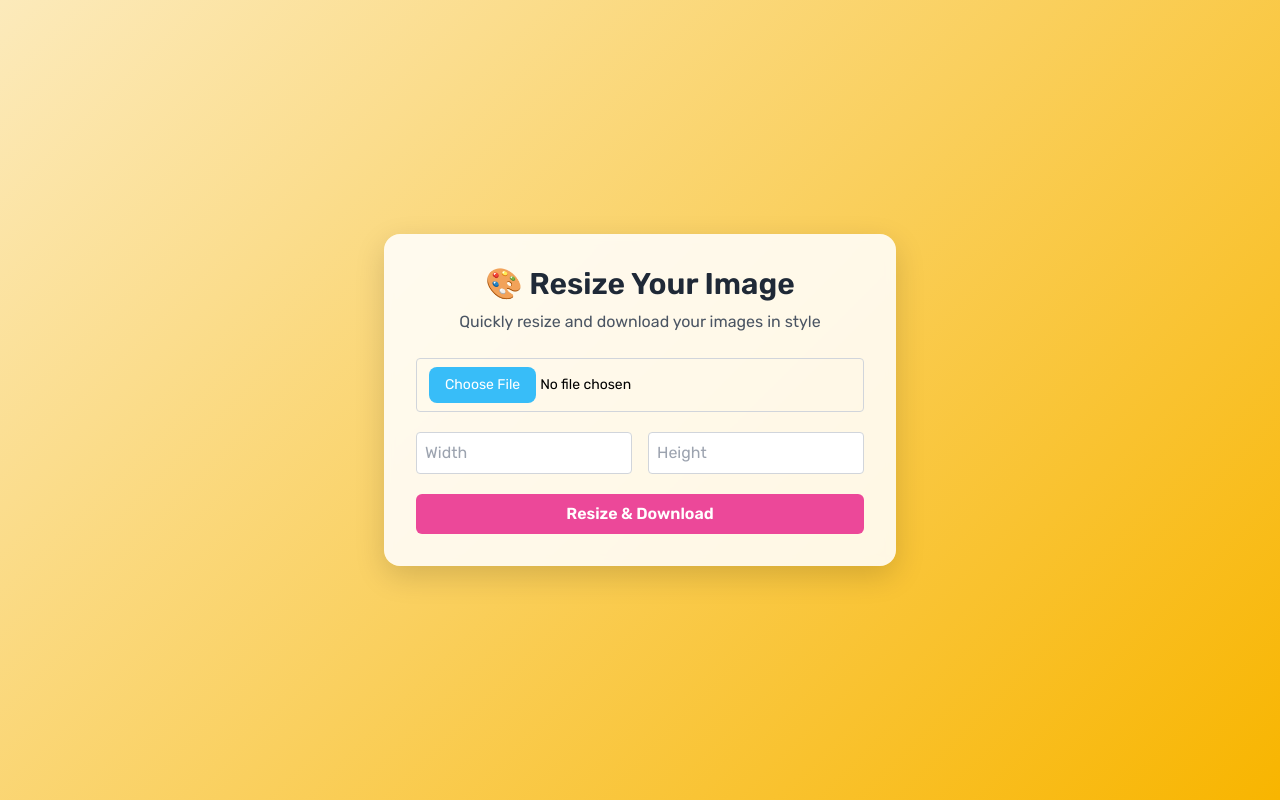
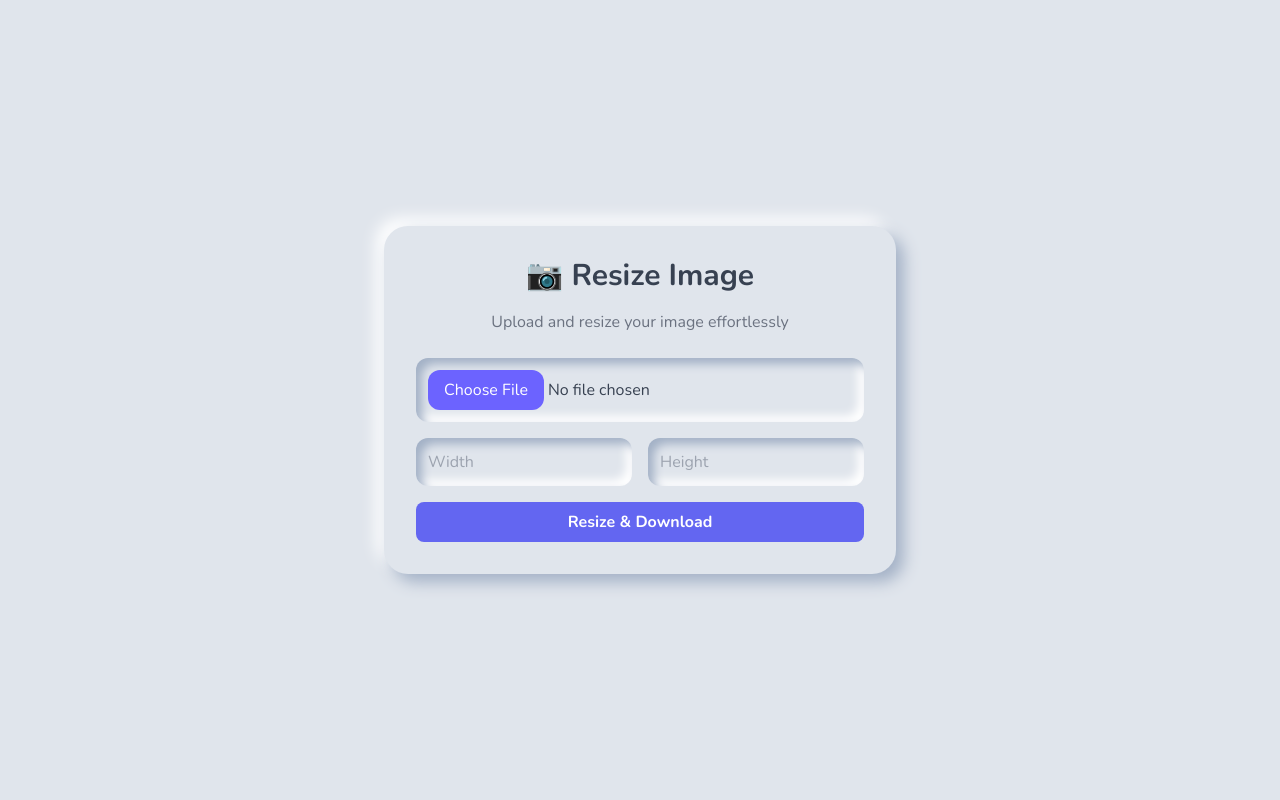
Before and after one commit to naumanshah1/python-image-resizer, a Flask app: page / in a window 1280 px wide. Run offline with Flask 2, Linux system fonts and the light colour scheme.

Commit message:
✨ Add minimal neumorphic UI

```diff
--- a/templates/index.html
+++ b/templates/index.html
@@ -4,56 +4,64 @@
   <meta charset="UTF-8" />
   <meta name="viewport" content="width=device-width, initial-scale=1.0" />
   <title>Image Resizer</title>
-  <link href="https://cdn.jsdelivr.net/npm/tailwindcss@2.2.19/dist/tailwind.min.css" rel="stylesheet" />
-  <link href="https://fonts.googleapis.com/css2?family=Rubik:wght@400;600&display=swap" rel="stylesheet" />
+  <link href="https://cdn.jsdelivr.net/npm/tailwindcss@2.2.19/dist/tailwind.min.css" rel="stylesheet">
+  <link href="https://fonts.googleapis.com/css2?family=Nunito:wght@400;700&display=swap" rel="stylesheet">
   <style>
     body {
-      font-family: 'Rubik', sans-serif;
-      background: linear-gradient(135deg, #fceabb 0%, #f8b500 100%);
+      font-family: 'Nunito', sans-serif;
+      background: #e0e5ec;
     }
-    .card {
-      background-color: #ffffffdd;
-      border-radius: 1rem;
-      box-shadow: 0 10px 30px rgba(0, 0, 0, 0.15);
-      backdrop-filter: blur(5px);
+    .neumorphic {
+      background: #e0e5ec;
+      border-radius: 1.5rem;
+      box-shadow: 8px 8px 16px #a3b1c6, -8px -8px 16px #ffffff;
+      padding: 2rem;
+    }
+    .neumorphic-input {
+      background: #e0e5ec;
+      border: none;
+      box-shadow: inset 6px 6px 10px #a3b1c6, inset -6px -6px 10px #ffffff;
+      border-radius: 0.75rem;
+      padding: 0.75rem;
+      width: 100%;
     }
     input::file-selector-button {
-      background: #38bdf8;
+      background-color: #6c63ff;
       color: white;
+      border: none;
       padding: 0.5rem 1rem;
-      border: none;
-      border-radius: 8px;
+      border-radius: 0.75rem;
       cursor: pointer;
     }
     input::file-selector-button:hover {
-      background: #0ea5e9;
+      background-color: #574fd6;
     }
   </style>
 </head>
 <body class="flex items-center justify-center min-h-screen p-4">
 
-  <div class="card p-8 w-full max-w-lg text-center">
-    <h1 class="text-3xl font-semibold text-gray-800 mb-2">🎨 Resize Your Image</h1>
-    <p class="text-gray-600 mb-6">Quickly resize and download your images in style</p>
+  <div class="neumorphic w-full max-w-lg text-center">
+    <h1 class="text-3xl font-bold text-gray-700 mb-4">📷 Resize Image</h1>
+    <p class="text-gray-500 mb-6">Upload and resize your image effortlessly</p>
 
-    <form action="/" method="POST" enctype="multipart/form-data" class="space-y-5">
-      <input type="file" name="image" accept="image/*" class="block w-full border border-gray-300 rounded px-3 py-2 text-sm" required />
+    <form action="/" method="POST" enctype="multipart/form-data" class="space-y-4">
+      <input type="file" name="image" accept="image/*" class="neumorphic-input text-gray-700" required />
 
-      <div class="flex gap-4 justify-center">
-        <input type="number" name="width" placeholder="Width" class="w-1/2 p-2 rounded border border-gray-300" required />
-        <input type="number" name="height" placeholder="Height" class="w-1/2 p-2 rounded border border-gray-300" required />
+      <div class="flex gap-4">
+        <input type="number" name="width" placeholder="Width" class="neumorphic-input text-gray-700" required />
+        <input type="number" name="height" placeholder="Height" class="neumorphic-input text-gray-700" required />
       </div>
 
-      <button type="submit" class="w-full bg-pink-500 hover:bg-pink-600 text-white font-semibold py-2 rounded-md transition">
+      <button type="submit" class="w-full bg-indigo-500 hover:bg-indigo-600 text-white font-semibold py-2 rounded-lg transition">
         Resize & Download
       </button>
     </form>
 
     {% if filename %}
     <div class="mt-6">
-      <h2 class="text-lg font-semibold text-green-600 mb-2">Here’s your image:</h2>
-      <img src="{{ url_for('static', filename='resized/' + filename) }}" alt="Resized" class="mx-auto rounded-lg shadow-md" />
-      <a href="{{ url_for('static', filename='resized/' + filename) }}" download class="block mt-3 text-blue-500 hover:underline">📥 Download</a>
+      <h2 class="text-lg font-semibold text-green-600 mb-2">Result:</h2>
+      <img src="{{ url_for('static', filename='resized/' + filename) }}" alt="Resized" class="mx-auto rounded-md shadow-md" />
+      <a href="{{ url_for('static', filename='resized/' + filename) }}" download class="block mt-3 text-indigo-600 hover:underline">📥 Download Image</a>
     </div>
     {% endif %}
   </div>
```
